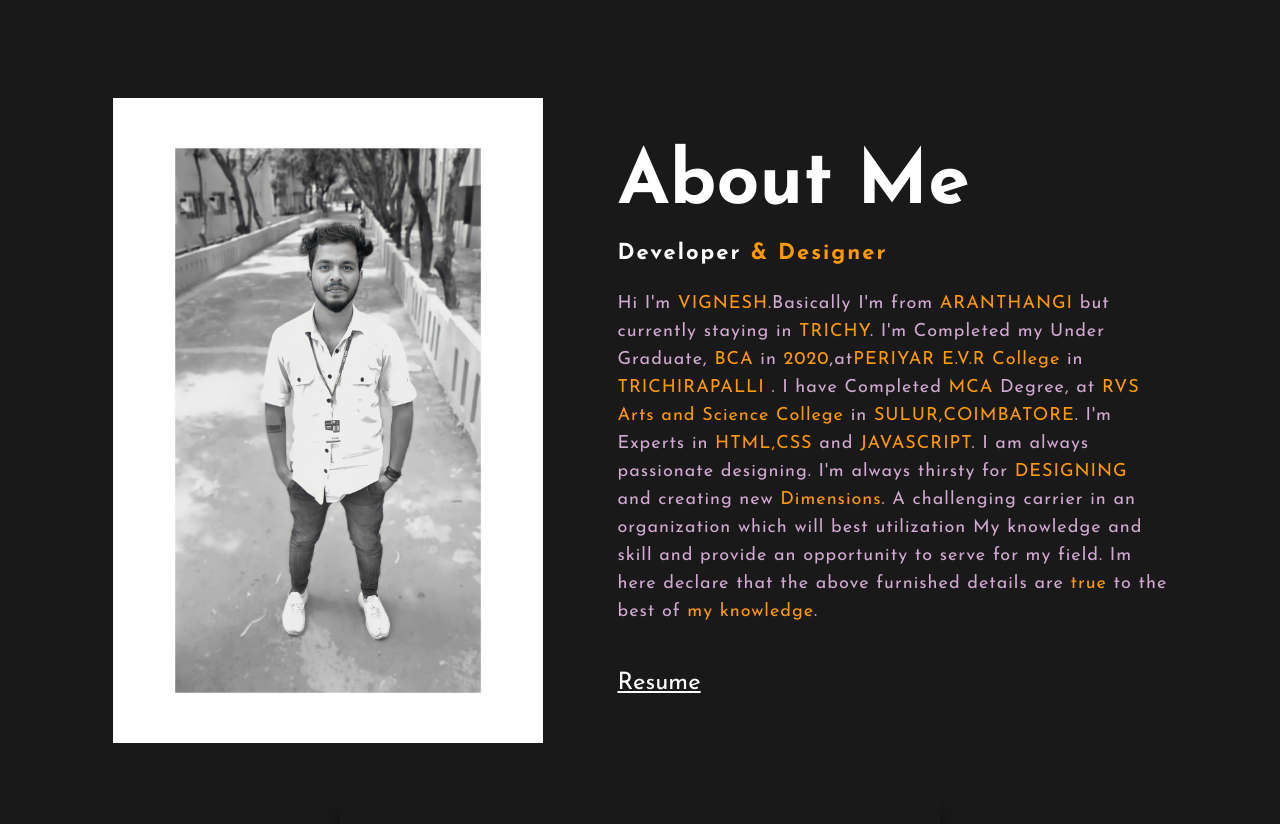
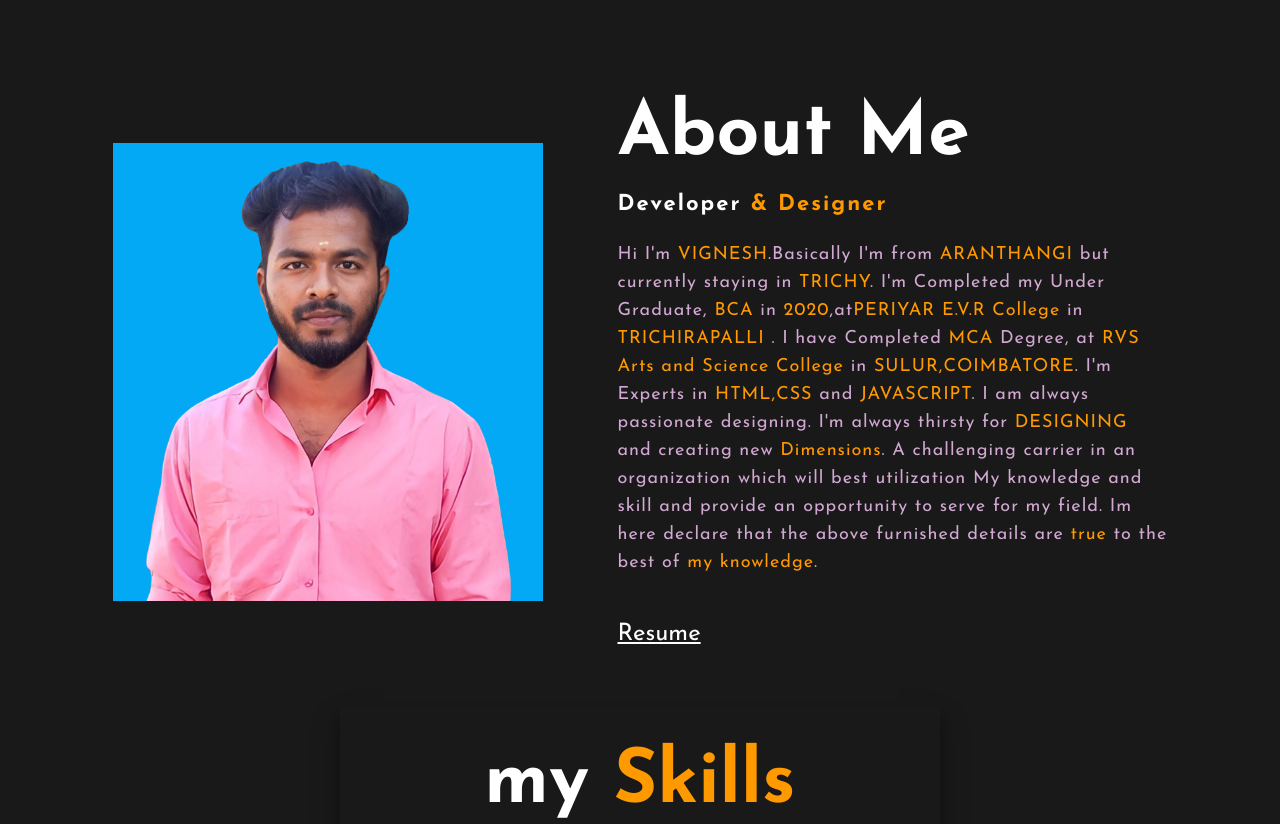
Before and after one commit to vickysakthi/startup-portfolio-website, a plain HTML site: page index.html in a window 1280 px wide. Shown: the part 802-1626 px from the top of the page. Drawn offline with Linux system fonts and the light colour scheme.

Commit message:
Update index.html

```diff
--- a/index.html
+++ b/index.html
@@ -43,7 +43,7 @@
 	<!----About section start---->
 	<section class="about" id="about">
 		<div class="main">
-			<img src="img/vky4.jpg">
+			<img src="img/vicky.png">
 			<div class="about-text">
 				<h2>About Me</h2>
 				<h5>Developer <span>& Designer</span></h5>
```
